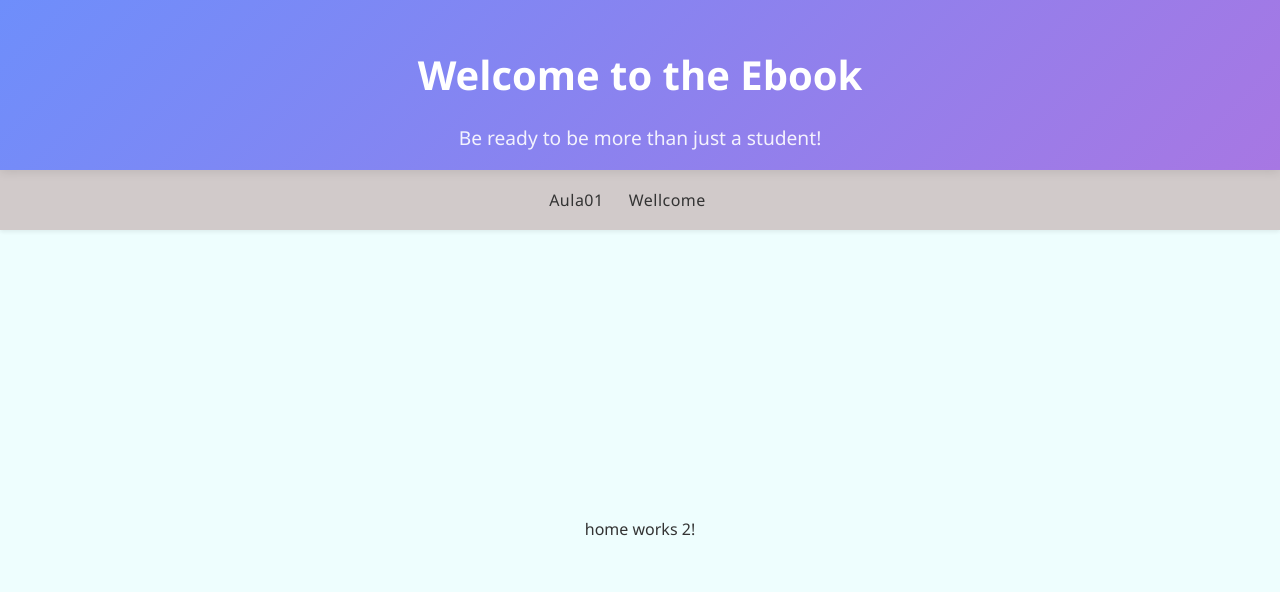
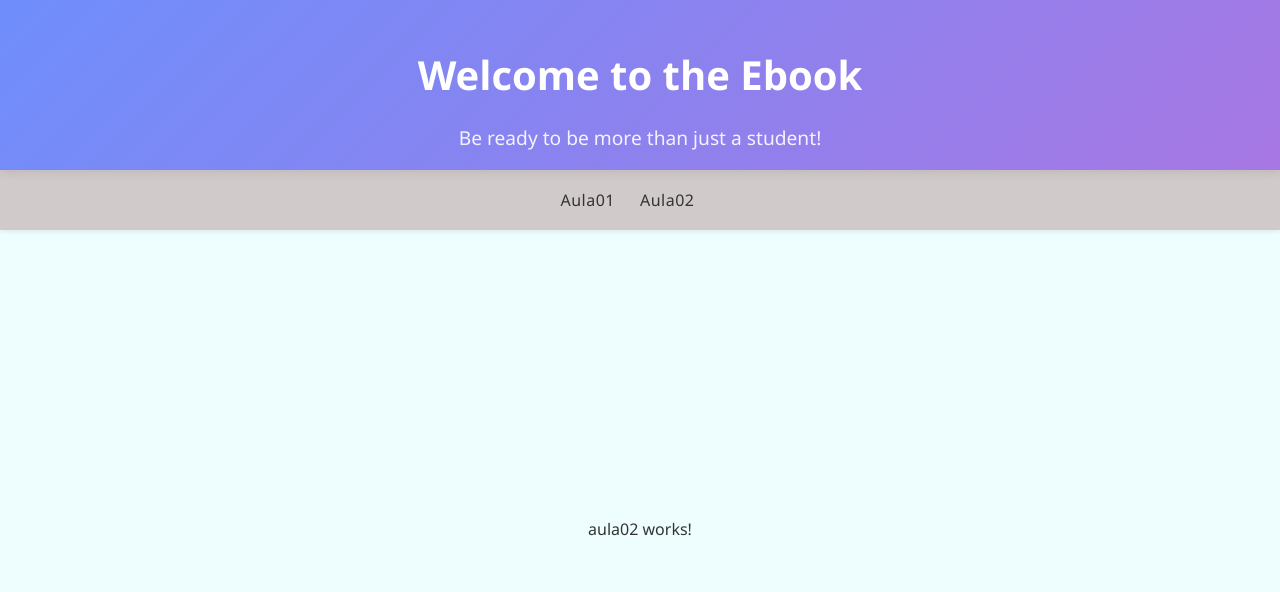
Before and after one commit to Tonyfilho/uc00245-algotmia, an Angular app in the folder 00245/: page /aula02 in a window 1280 px wide. Shown: the top 592 px of the page. Built offline with nearby package versions, Linux system fonts and the light colour scheme.

Commit message:
inicio da aula2

```diff
--- a/00245/src/app/components/header/header.html
+++ b/00245/src/app/components/header/header.html
@@ -9,7 +9,8 @@
   <div class="nav-content">
     <!-- Link à esquerda -->
     <a routerLink="/aula01" class="logo-link">Aula01</a>
-   <a routerLink="/wellcome" class="logo-link">Wellcome</a>
+    <a routerLink="/aula02" class="logo-link">Aula02</a>
+   <!-- <a routerLink="/wellcome" class="logo-link">Wellcome</a> -->
 
     <!-- Espaço para outros elementos à direita se necessário -->
     <div class="spacer"></div>
--- a/00245/src/app/pages/aula01/aula01.html
+++ b/00245/src/app/pages/aula01/aula01.html
@@ -1 +1 @@
-<p>home works 2!</p>
+<p>Aula 01</p>
--- a/00245/src/app/pages/aula01/aula01.ts
+++ b/00245/src/app/pages/aula01/aula01.ts
@@ -6,7 +6,7 @@ import { Component, OnInit } from '@angular/core';
   templateUrl: './aula01.html',
   styleUrl: './aula01.css',
 })
-export class Home implements OnInit {
+export class Aula01 implements OnInit {
   varriavelGlobal: string = ''; // variavel startaada vazia
   varriavelGlobal2!: string; // variavel não startada
   varriavelGlobal3?: string; // variavel não startada
--- /dev/null
+++ b/00245/src/app/pages/aula02/aula02.html
@@ -0,0 +1 @@
+<p>aula02 works!</p>
```
Also changed, not shown: 00245/src/app/app.routes.ts (+7 -4 lines), 00245/src/app/pages/aula02/aula02.ts (added, +11 -0 lines), 00245/src/app/pages/aula02/aula02.css (added).
